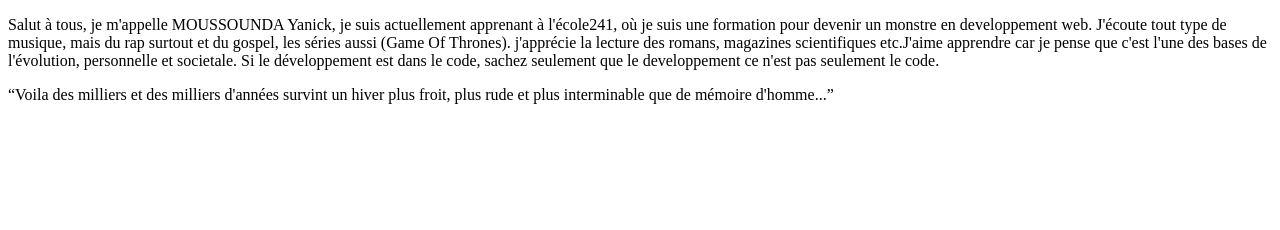
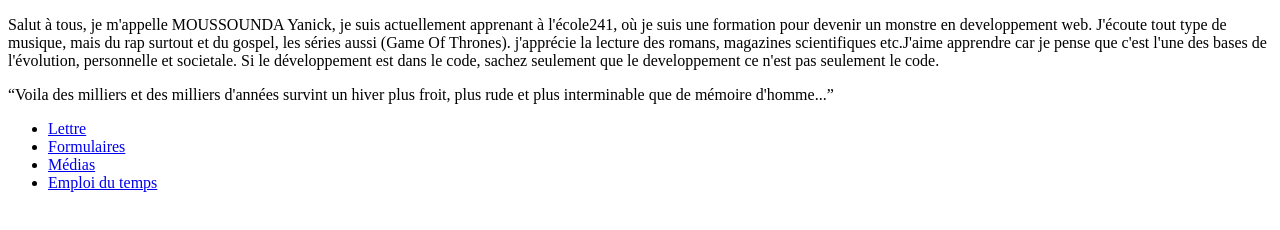
Before and after one commit to Yanick89/Media, a plain HTML site: page index.html in a window 1280 px wide. Drawn offline with Linux system fonts and the light colour scheme.

Commit message:
version finale

```diff
--- a/index.html
+++ b/index.html
@@ -17,7 +17,14 @@
 		<p>
 			<q>Voila des milliers et des milliers d'années survint un hiver plus froit, plus rude et plus interminable que de mémoire d'homme...</q>
 		</p>
+		<ul>
+			<li>
+			<a href="https://yanick89.github.io/index/index.html" target="_blank">Lettre</a></li>
+			<li> <a href="https://github.com/Yanick89/formulaires/form.html" target="_blank">Formulaires</a></li>
+			<li><a href="https://yanick89.github.io/M-dia/" target="_blank">Médias</a></li>
+			<li><a href="https://yanick89.github.io/emploi-du-temps/tableau.html" target="_blank">Emploi du temps</a></li>
 
+		</ul>
 
 	</main>
 </body>
```
Also changed, not shown: assets/images/cool.gif (deleted), assets/images/poubelle.png (deleted), assets/images/rire_enfants.png (deleted), assets/images/sourire_enfants.jpg (deleted).
